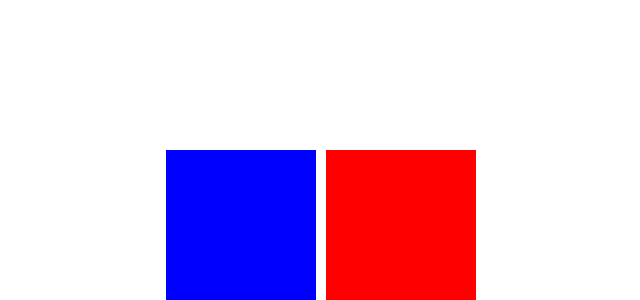
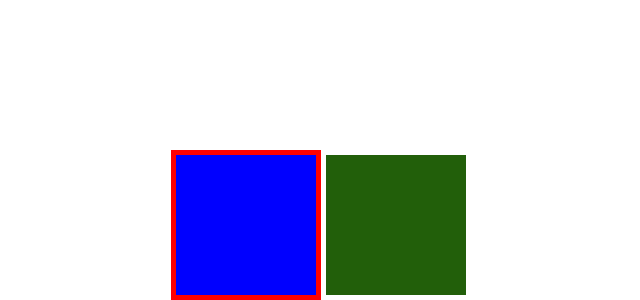
Before and after one commit to fotcorn/VoxelWorld, a plain HTML site: page VoxelWorld/resources/ui/main.html in a window 1280 px wide. Shown: the part 500-800 px from the top of the page, without its empty margins (319-959 px from the left). Drawn offline with Linux system fonts and the light colour scheme.

Commit message:
ui: selectable boxes

```diff
--- a/VoxelWorld/resources/ui/main.html
+++ b/VoxelWorld/resources/ui/main.html
@@ -26,12 +26,18 @@
       <div
         style="width: 100%; visibility: hidden; flex-direction: row; justify-content: center;"
       >
+        <div style="width: 150px; height: 150px; background-color: #ff0000;">
+          <div
+            style="width: 140px; height: 140px; margin-left: 5px; margin-top: 5px;background-color: #0000ff;"
+          ></div>
+        </div>
         <div
-          style="width: 150px; height: 150px; background-color: #0000ff;"
-        ></div>
-        <div
-          style="width: 150px; height: 150px; background-color: #FF0000; margin-left: 10px;"
-        ></div>
+          style="width: 150px; height: 150px; background-color: #ff0000; visibility: hidden;"
+        >
+          <div
+            style="width: 140px; height: 140px; margin-left: 5px; margin-top: 5px;background-color: #225f0a"
+          ></div>
+        </div>
       </div>
     </div>
   </body>
```
